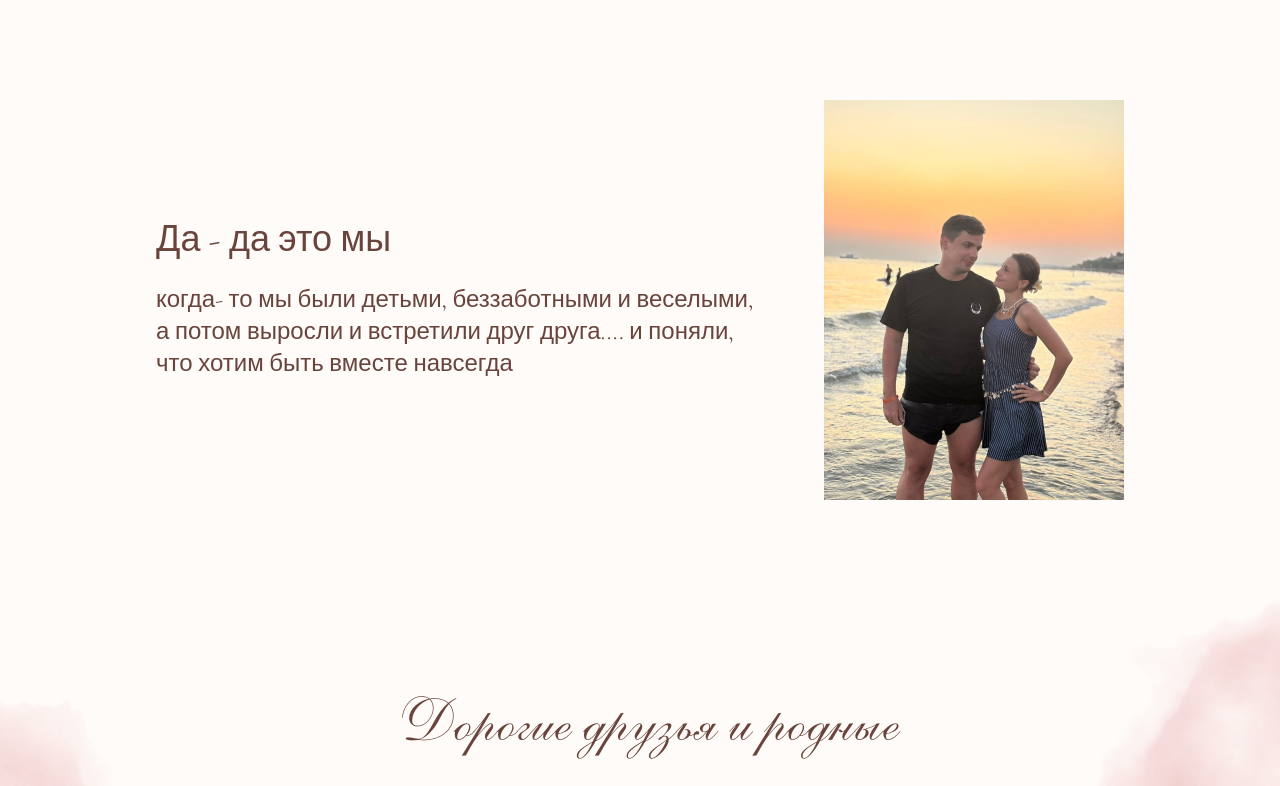
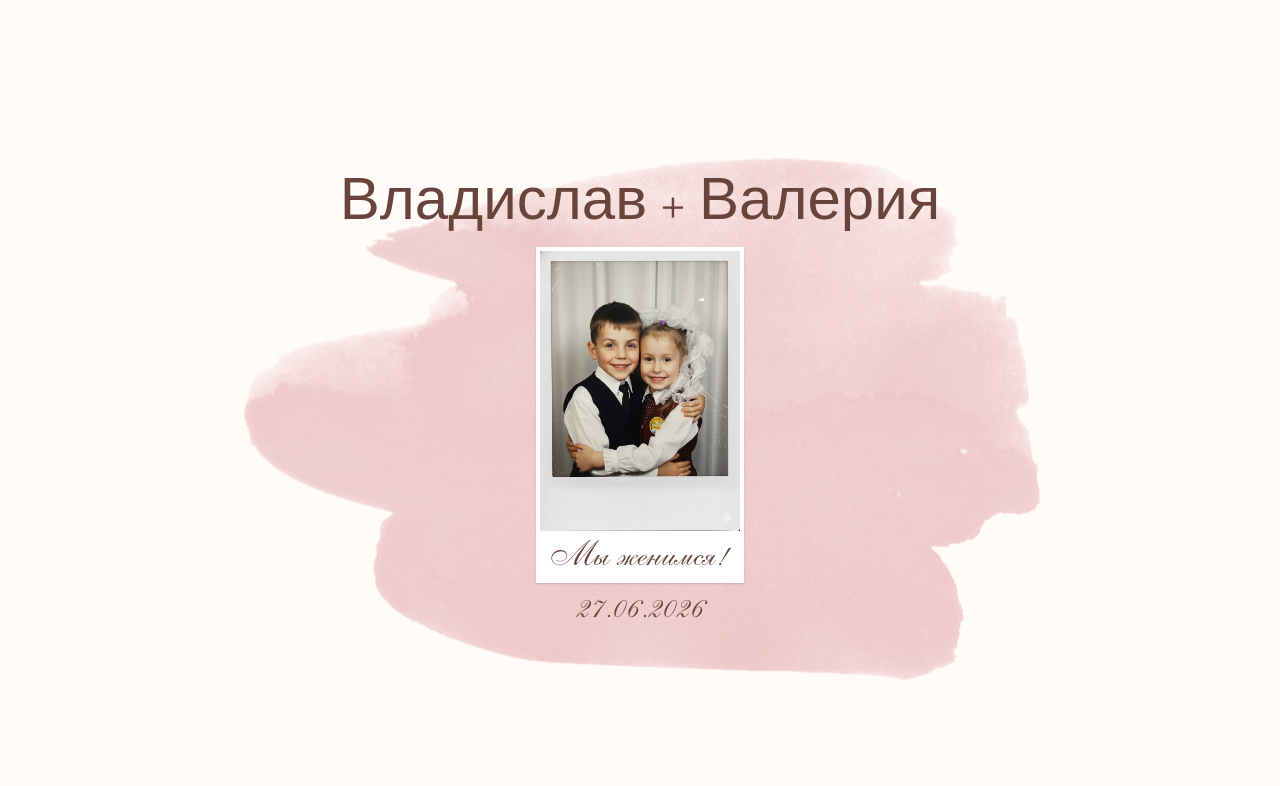
Before and after one commit to Cherkoz/wedding, a Next.js app: page / in a window 1280 px wide. Shown: the top 786 px of the page. Built offline with nearby package versions, Linux system fonts and the light colour scheme.

Commit message:
test hero

```diff
--- a/app/page.tsx
+++ b/app/page.tsx
@@ -7,9 +7,9 @@ export default function Home() {
       <Suspense fallback={null}>
         <VisitTracker />
       </Suspense>
-      {/* <FadeIn>
+      <FadeIn>
         <Hero />
-      </FadeIn> */}
+      </FadeIn>
       <FadeIn>
         <We />
       </FadeIn>
```
